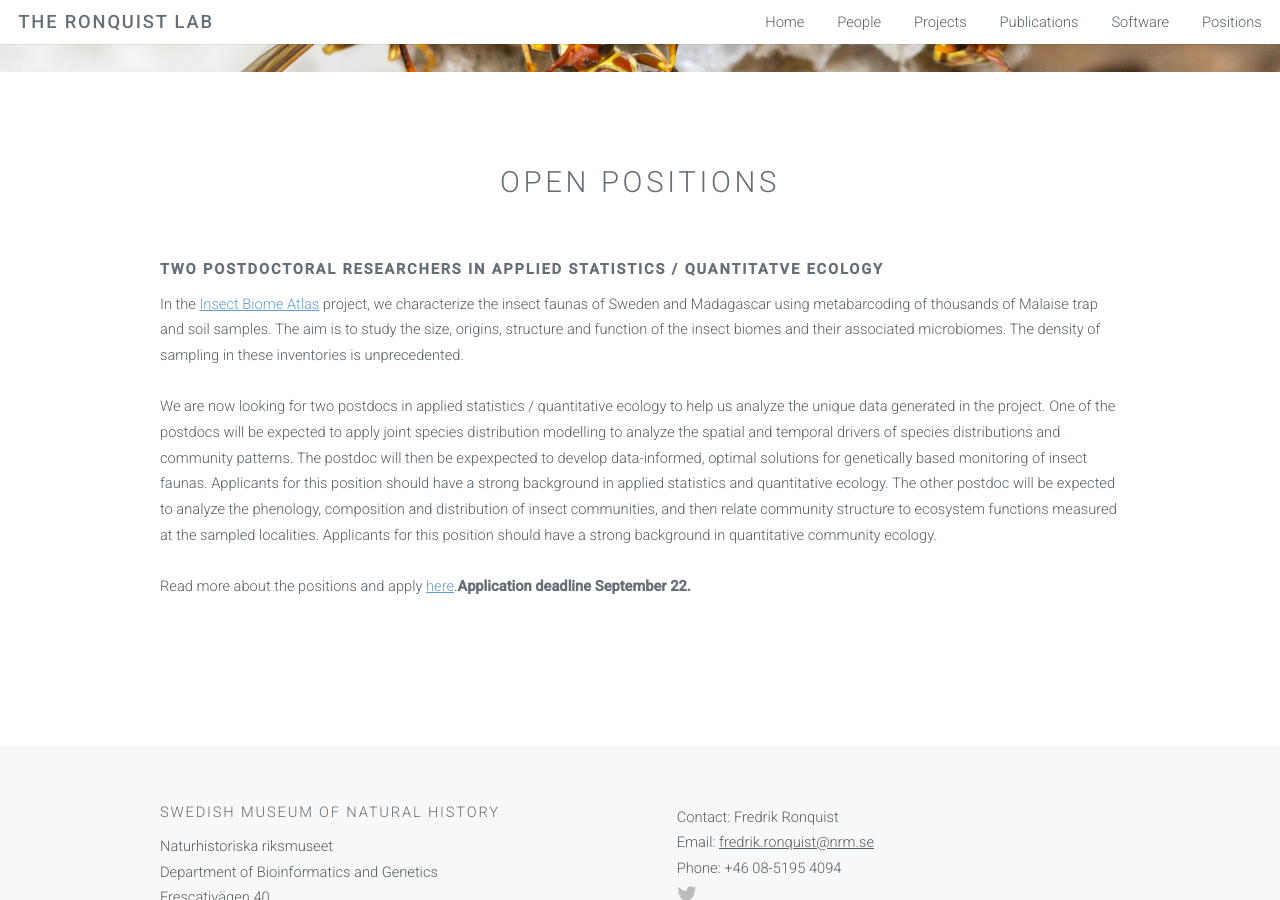
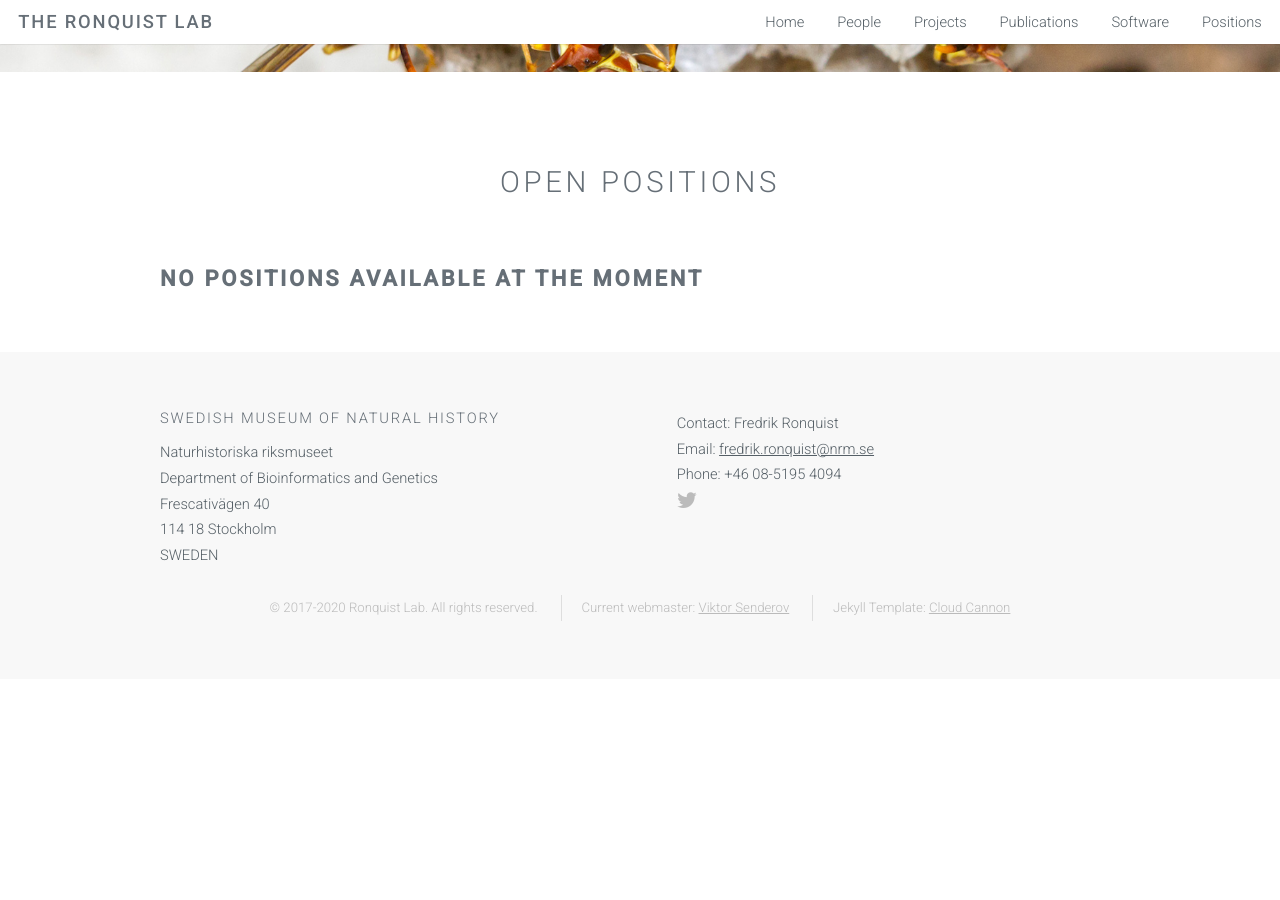
Before and after one commit to ronquistlab/ronquistlab.github.io, a Jekyll site: the page built from positions.html, in a window 1280 px wide and 900 px high, scrolled down 383 px. Built offline with Jekyll 4.4.1, drawn with Linux system fonts in a browser that asks for light colours; after the commit the page ends 1062 px from its top, so only the background shows below that.

Commit message:
Updated People and Positions.

```diff
--- a/positions.html
+++ b/positions.html
@@ -15,18 +15,7 @@ layout: default
 
 <!--      <br/><br/><br/>  -->
 
-        <h1><strong>Two postdoctoral researchers in applied statistics / quantitatve ecology</strong></h1>
-        <p> In the <a href="https://insectbiomeatlas.org">Insect Biome Atlas</a> project, we characterize the insect faunas of Sweden and Madagascar using metabarcoding of thousands of Malaise trap and soil samples. The aim is to study the size, origins, structure and function of the insect biomes and their associated microbiomes. The density of sampling in these inventories is unprecedented.
-
-	    <br /><br />
-        We are now looking for two postdocs in applied statistics / quantitative ecology to help us analyze the unique data generated in the project. One of the postdocs will be expected to apply joint species distribution modelling to analyze the spatial and temporal drivers of species distributions and community patterns. The postdoc will then be expexpected to develop data-informed, optimal solutions for genetically based monitoring of insect faunas. Applicants for this position should have a strong background in applied statistics and quantitative ecology. The other postdoc will be expected to analyze the phenology, composition and distribution of insect communities, and then relate community structure to ecosystem functions measured at the sampled localities. Applicants for this position should have a strong background in quantitative community ecology.
-
-	    <br /><br />
-
-        Read more about the positions and apply <a href="https://www.nrm.se/en/ommuseet/jobbahososs/ledigatjanster.9005019.html">here</a>.<b>Application deadline September 22.</b>
-        </p>
-
-        <br/><br/><br/>
+<h2><strong>No positions available at the moment</strong></h2>
 
 
 <!-- Put this in when there are no entries:
```
Also changed, not shown: people.html (+49 -32 lines), images/emma.jpeg (added), 1 other file.
